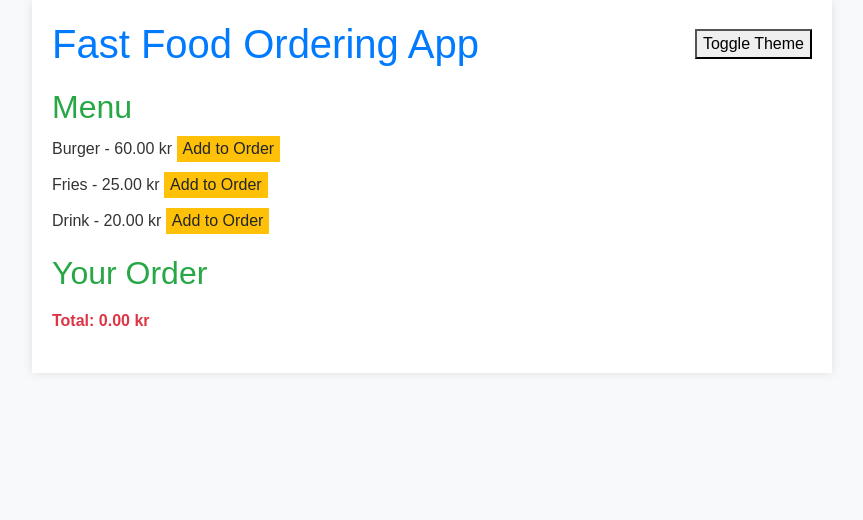
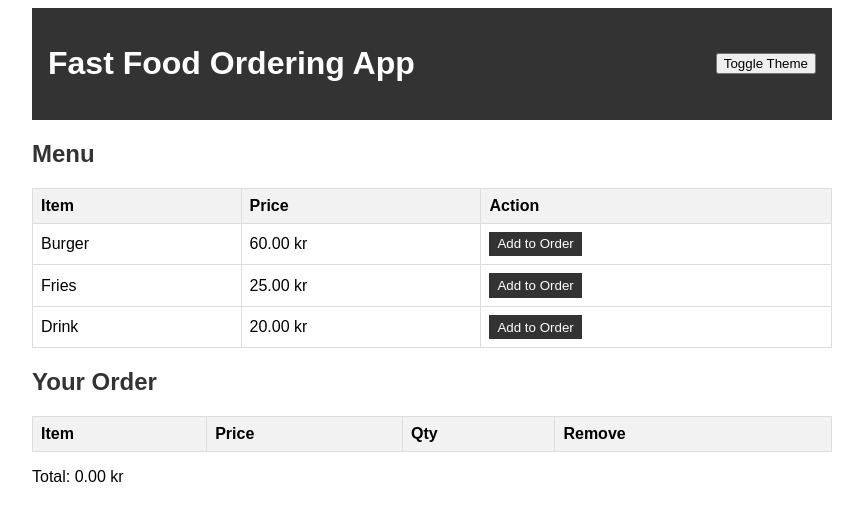
Before and after one commit to MikaelEngvall/fastfood-ordering-app, a React (Create React App) app: page / in a window 1280 px wide. Shown: the top 520 px of the page, without its empty margins (208-1071 px from the left). Built offline with nearby package versions, Linux system fonts and the light colour scheme.

Commit message:
All done

```diff
--- a/public/index.html
+++ b/public/index.html
@@ -2,42 +2,13 @@
 <html lang="en">
   <head>
     <meta charset="utf-8" />
-    <link rel="icon" href="%PUBLIC_URL%/favicon.ico" />
     <meta name="viewport" content="width=device-width, initial-scale=1" />
     <meta name="theme-color" content="#000000" />
-    <meta
-      name="description"
-      content="Web site created using create-react-app"
-    />
-    <link rel="apple-touch-icon" href="%PUBLIC_URL%/logo192.png" />
-    <!--
-      manifest.json provides metadata used when your web app is installed on a
-      user's mobile device or desktop. See https://developers.google.com/web/fundamentals/web-app-manifest/
-    -->
-    <link rel="manifest" href="%PUBLIC_URL%/manifest.json" />
-    <!--
-      Notice the use of %PUBLIC_URL% in the tags above.
-      It will be replaced with the URL of the `public` folder during the build.
-      Only files inside the `public` folder can be referenced from the HTML.
 
-      Unlike "/favicon.ico" or "favicon.ico", "%PUBLIC_URL%/favicon.ico" will
-      work correctly both with client-side routing and a non-root public URL.
-      Learn how to configure a non-root public URL by running `npm run build`.
-    -->
-    <title>React App</title>
+    <title>Fast food ordering app</title>
   </head>
   <body>
     <noscript>You need to enable JavaScript to run this app.</noscript>
     <div id="root"></div>
-    <!--
-      This HTML file is a template.
-      If you open it directly in the browser, you will see an empty page.
-
-      You can add webfonts, meta tags, or analytics to this file.
-      The build step will place the bundled scripts into the <body> tag.
-
-      To begin the development, run `npm start` or `yarn start`.
-      To create a production bundle, use `npm run build` or `yarn build`.
-    -->
   </body>
 </html>
--- a/src/App.css
+++ b/src/App.css
@@ -1,75 +1,63 @@
-@import '~bootstrap/dist/css/bootstrap.min.css';
-
 body {
   font-family: 'Arial', sans-serif;
-  margin: 0;
-  padding: 0;
-  background-color: #f8f9fa;
 }
 
 .app {
   max-width: 800px;
   margin: 0 auto;
-  padding: 20px;
-  background-color: #fff;
-  box-shadow: 0 0 10px rgba(0, 0, 0, 0.1);
 }
 
-.light {
+header {
+  background-color: #333;
+  color: white;
+  padding: 1rem;
+  display: flex;
+  justify-content: space-between;
+  align-items: center;
+}
+
+.menu h2, .order h2 {
   color: #333;
 }
 
-.dark {
-  color: #fff;
-  background-color: #333;
+.menu table, .order table {
+  width: 100%;
+  border-collapse: collapse;
+  margin-top: 1rem;
 }
 
-header {
-  display: flex;
-  justify-content: space-between;
-  align-items: center;
-  margin-bottom: 20px;
+.menu th, .menu td, .order th, .order td {
+  padding: 0.5rem;
+  border: 1px solid #ddd;
+  text-align: left;
 }
 
-h1 {
-  margin: 0;
-  color: #007bff;
+.menu th, .order th {
+  background-color: #f2f2f2;
 }
 
-button {
+.menu button, .order button {
+  padding: 0.3rem 0.5rem;
+  background-color: #333;
+  color: white;
+  border: none;
   cursor: pointer;
 }
 
-section {
-  margin-bottom: 20px;
+.menu button:hover, .order button:hover {
+  background-color: #555;
 }
 
-h2 {
-  margin-bottom: 10px;
-  color: #28a745;
-}
-
-ul {
-  list-style-type: none;
+.order ul {
+  list-style: none;
   padding: 0;
 }
 
-li {
-  margin-bottom: 10px;
+.order li {
+  margin-bottom: 0.5rem;
 }
 
-li button {
-  cursor: pointer;
-  background-color: #ffc107;
-  color: #212529;
-  border: none;
+.order li button {
+  background-color: #dc3545;
+  color: white;
 }
-
-li button:hover {
-  background-color: #ffca2b;
-}
-
-p {
-  font-weight: bold;
-  color: #dc3545;
-}
--- a/src/App.js
+++ b/src/App.js
@@ -2,7 +2,7 @@ import React, { useState } from 'react';
 import './App.css';
 
 const MENU_ITEMS = [
-  { id: 1, name: 'Burger', price: 60  },
+  { id: 1, name: 'Burger', price: 60 },
   { id: 2, name: 'Fries', price: 25 },
   { id: 3, name: 'Drink', price: 20 },
 ];
@@ -29,8 +29,11 @@ const App = () => {
   };
 
   const removeItem = (itemId) => {
-    const updatedOrder = order.filter((item) => item.id !== itemId);
-    setOrder(updatedOrder);
+    const updatedOrder = order.map((item) =>
+      item.id === itemId ? { ...item, quantity: Math.max(item.quantity - 1, 0) } : item
+    );
+
+    setOrder(updatedOrder.filter((item) => item.quantity > 0));
   };
 
   const calculateTotal = () => {
@@ -45,25 +48,51 @@ const App = () => {
       </header>
       <section className="menu">
         <h2>Menu</h2>
-        <ul>
+        <table>
+          <thead>
+            <tr>
+              <th>Item</th>
+              <th>Price</th>
+              <th>Action</th>
+            </tr>
+          </thead>
+          <tbody>
             {MENU_ITEMS.map((menuItem) => (
-            <li key={menuItem.id}>
-              {menuItem.name} - {menuItem.price.toFixed(2)}{' '}kr{' '}
+              <tr key={menuItem.id}>
+                <td>{menuItem.name}</td>
+                <td>{menuItem.price.toFixed(2)} kr</td>
+                <td>
                   <button onClick={() => addToOrder(menuItem)}>Add to Order</button>
-            </li>
+                </td>
+              </tr>
             ))}
-        </ul>
+          </tbody>
+        </table>
       </section>
       <section className="order">
         <h2>Your Order</h2>
-        <ul>
+        <table>
+          <thead>
+            <tr>
+              <th>Item</th>
+              <th>Price</th>
+              <th>Qty</th>
+              <th>Remove</th>
+            </tr>
+          </thead>
+          <tbody>
             {order.map((item) => (
-            <li key={item.id}>
-              {item.name} x {item.quantity} - {item.price.toFixed(2)}{' '}kr{' '}
+              <tr key={item.id}>
+                <td>{item.name}</td>
+                <td>{item.price.toFixed(2)} kr</td>
+                <td>{item.quantity}</td>
+                <td>
                   <button onClick={() => removeItem(item.id)}>Remove</button>
-            </li>
+                </td>
+              </tr>
             ))}
-        </ul>
+          </tbody>
+        </table>
         <p>Total: {calculateTotal()} kr</p>
       </section>
     </div>
```
Lines whose indentation alone changed are shown as unchanged.
